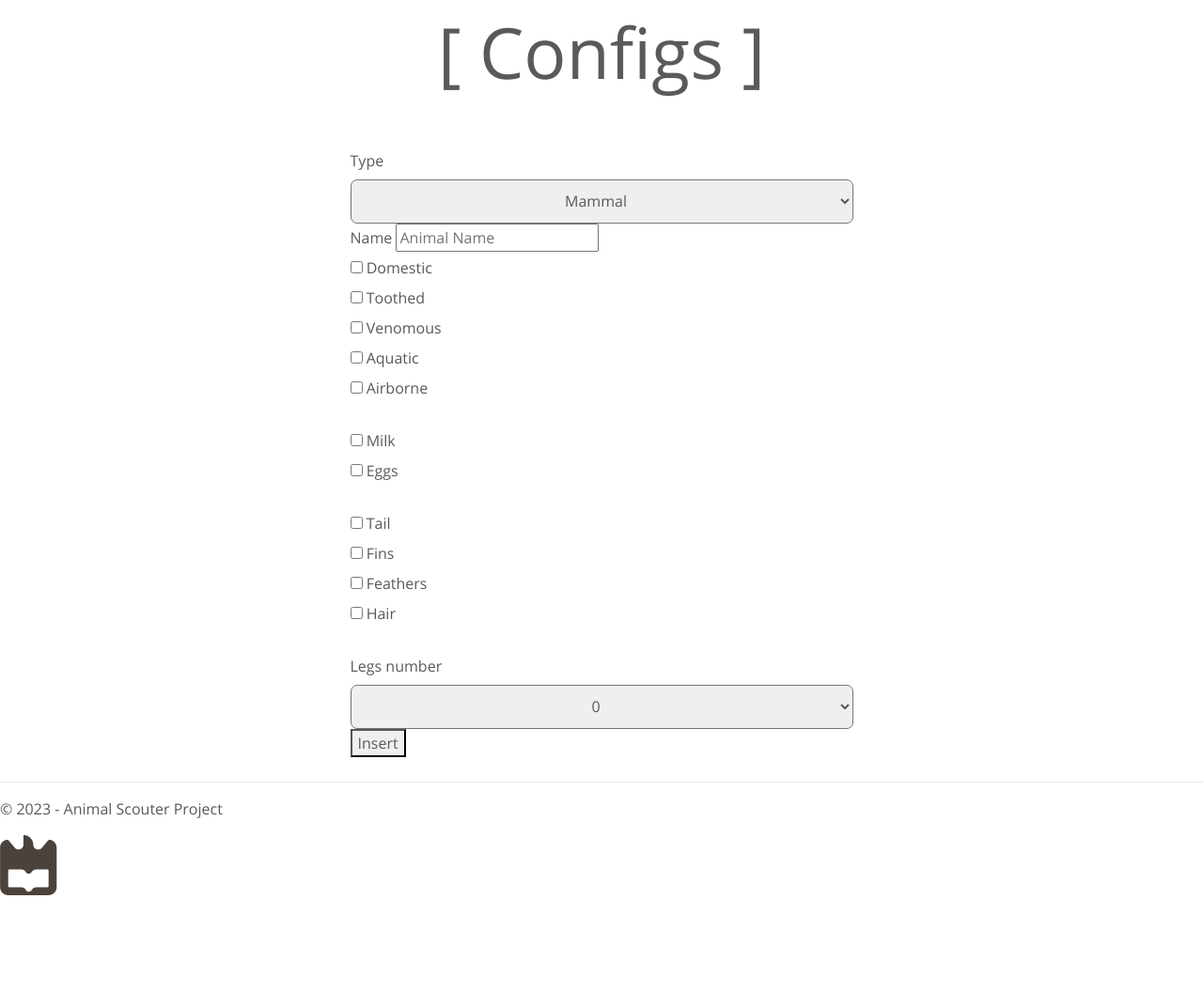
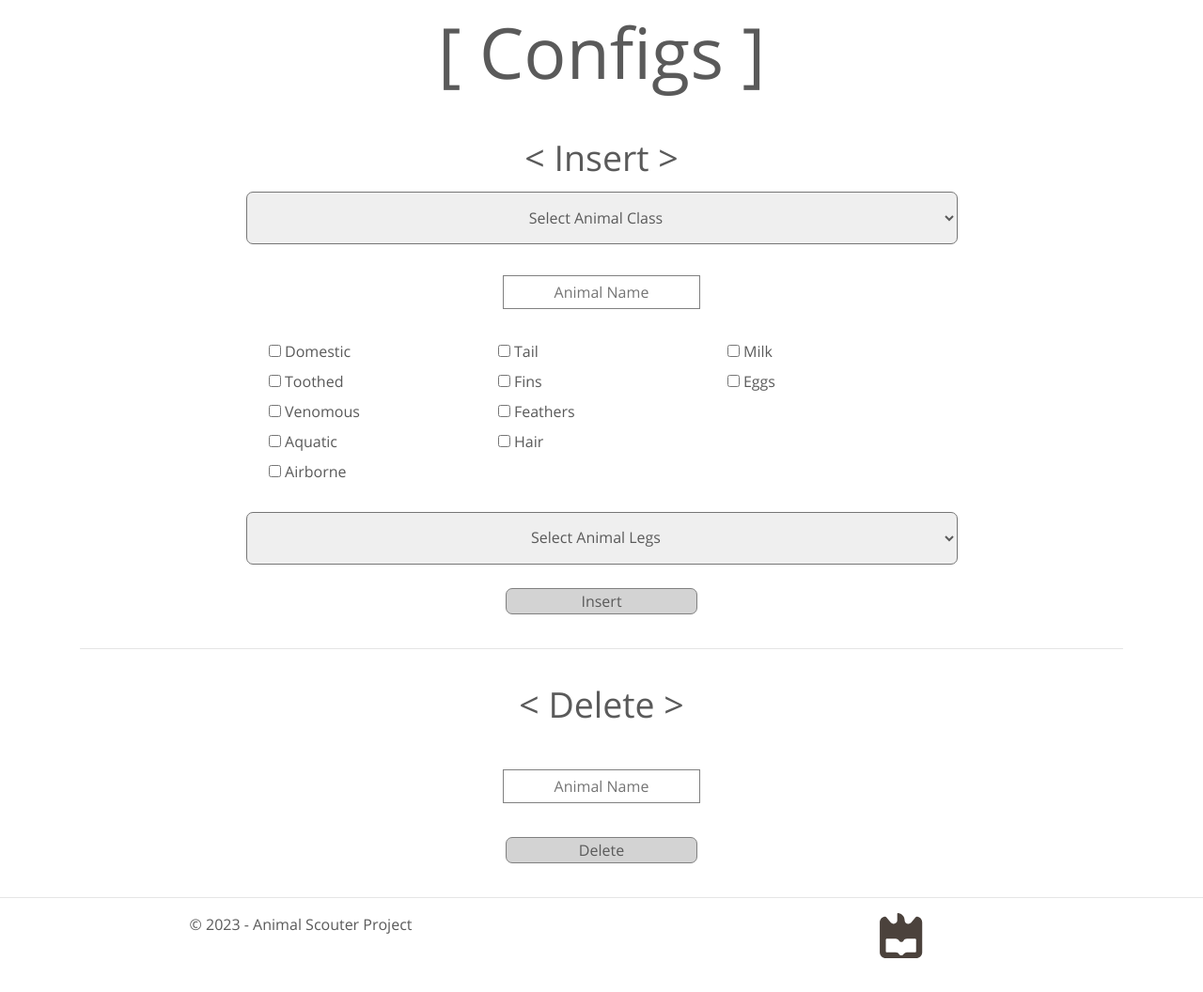
Before and after one commit to xL1fer/WS_2022_2023, a Django app: page /configs in a window 1280 px wide. Shown: the part 56-1112 px from the top of the page at 94% size. Before the commit the page ends 1009 px from the top, so only its background shows below. Run offline with Django 4.2, Linux system fonts and the light colour scheme; some libraries are stand-ins or nearby versions.

Commit message:
configs page work; small overall adjusts

```diff
--- a/papers/queries/SELECT/1.txt
+++ b/papers/queries/SELECT/1.txt
@@ -4,7 +4,7 @@ prefix pred: <http://zoo.org/pred/>
 #All animals from a specific class
 select ?name
 where {
-    ?class_s pred:name "Reptil" .
+    ?class_s pred:name "Reptile" .
     ?animal_s pred:class ?class_s .
     ?animal_s pred:name ?name .
 }
--- a/wsproject/animalscouter/forms.py
+++ b/wsproject/animalscouter/forms.py
@@ -1,11 +1,15 @@
 from django import forms
 from django.forms import widgets
+
+"""
+    queries.html forms
+"""
 
 class_list = [
     (-1, 'Select Animal Class'),
     (1, 'Mammal'),
     (2, 'Bird'),
-    (3, 'Reptil'),
+    (3, 'Reptile'),
     (4, 'Fish'),
     (5, 'Amphibian'),
     (6, 'Insect'),
@@ -85,6 +89,10 @@ class AnimalLegsForm(forms.Form):
     # submit form on select item change
     animal_legs.widget.attrs.update(onChange="form.submit();")
 
+"""
+    ask.html forms
+"""
+
 question_list = [
     (-1, 'Select Animal Question'),
     ('has_tail', 'Has tail'),
@@ -105,17 +113,14 @@ class AnimalAskForm(forms.Form):
     # submit form on select item change
     animal_question.widget.attrs.update(onChange="form.submit();")
 
+    animal_name = forms.CharField(widget=forms.TextInput(attrs={'placeholder':'Animal Name'}))
+
+"""
+    configs.html forms
+"""
+
 class InsertAnimalForm(forms.Form):
-    CLASS_ANIMAL = (
-        (1, 'Mammal'),
-        (2, 'Bird'),
-        (3, 'Reptil'),
-        (4, 'Fish'),
-        (5, 'Amphibian'),
-        (6, 'Insect'),
-        (7, 'Invertebrate')
-    )
-    animal_class = forms.ChoiceField(choices=CLASS_ANIMAL, widget=forms.Select)
+    animal_class = forms.ChoiceField(choices=class_list, widget=CustomSelect)
 
     animal_domestic = forms.BooleanField(required=False)
     animal_toothed = forms.BooleanField(required=False)
@@ -131,13 +136,10 @@ class InsertAnimalForm(forms.Form):
     animal_milk = forms.BooleanField(required=False)
     animal_eggs = forms.BooleanField(required=False)
 
-    LEGS_NUM = (
-        (0, '0'),
-        (2, '2'),
-        (4, '4'),
-        (6, '6'),
-        (8, '8')
-    )
-    animal_legs = forms.ChoiceField(choices=LEGS_NUM, widget=forms.Select)
+    animal_legs = forms.ChoiceField(choices=legs_list, widget=CustomSelect)
 
-    animal_name = forms.CharField(widget=forms.TextInput(attrs={'placeholder':'Animal Name'}))
+    insert_animal_name = forms.CharField(widget=forms.TextInput(attrs={'placeholder':'Animal Name'}))
+
+
+class DeleteAnimalForm(forms.Form):
+    delete_animal_name = forms.CharField(widget=forms.TextInput(attrs={'placeholder':'Animal Name'}))
--- a/wsproject/animalscouter/static/css/globalstyle.css
+++ b/wsproject/animalscouter/static/css/globalstyle.css
@@ -70,9 +70,14 @@ h1, h2, h3, h4, h5, h6 {
     margin-bottom: 5%;
 }
 
+.s-title {
+    font-size: 2.344rem;
+    text-align: center;
+}
+
 .center {
     margin: auto;
-    width: 50%;
+    width: 70%;
     /*border: 1px solid green;*/
     padding: 10px;
 }
@@ -81,7 +86,7 @@ select {
     padding: 2% 0;
     width: 100%;
     border-radius: 7px;
-    text-align-last:center;
+    text-align: center;
 }
 
 select:hover {
@@ -122,7 +127,7 @@ select:hover {
     padding: 2% 0;
     width: 46%;
     border-radius: 7px;
-    text-align-last:center;
+    text-align: center;
     border: 1px solid gray;
     display: inline;
 }
@@ -135,17 +140,31 @@ select:hover {
     font-size: 3rem;
     background-color: rgb(214, 83, 83);
     color: white;
-
+}
 
 /************************************************/
 /*             Config Page Styling              */
 /************************************************/
 
 button {
-    color: black;
     background-color: lightgrey;
+    border-radius: 7px;
+    border: 1px solid gray;
+    width: 40%;
 }
+
 button:hover{
     cursor: pointer;
-    background-color: grey;
+    background-color: rgb(180, 180, 180);
 }
+
+.column-3 {
+    float: left;
+    width: 31%;
+}
+
+input {
+    padding: 1% 0;
+    border: 1px solid gray;
+    text-align: center;
+}
--- a/wsproject/animalscouter/templates/configs.html
+++ b/wsproject/animalscouter/templates/configs.html
@@ -4,15 +4,18 @@
 
 <h1 class="m-title">[ Configs ]</h1>
 
-
+<h2 class="s-title">< Insert ></h2>
 
 <form enctype="multipart/form-data" method="post" class="center">
     {% csrf_token %}
-    <label for="animal_class">Type</label>
     {{insert_animal_form.animal_class}}
-    <label for="animal_name">Name</label>
-    {{insert_animal_form.animal_name}}
-    <br>
+
+    <div class="center" style="margin-top: 3%; text-align: center;">
+        {{insert_animal_form.insert_animal_name}}
+    </div>
+
+    <div class="row" style="margin-top: 3%;">
+        <span class="column-3" style="margin-left:5%;">
             {{insert_animal_form.animal_domestic}}
             <label for="domestic">Domestic</label>
             <br>
@@ -27,15 +30,8 @@
             <br>
             {{insert_animal_form.animal_airborne}}
             <label for="html">Airborne</label>
-    <br>
-    <br>
-    {{insert_animal_form.animal_milk}}
-    <label for="html">Milk</label>
-    <br>
-    {{insert_animal_form.animal_eggs}}
-    <label for="html">Eggs</label>
-    <br>
-    <br>
+        </span>
+        <span class="column-3">
             {{insert_animal_form.animal_tail}}
             <label for="html">Tail</label>
             <br>
@@ -48,15 +44,41 @@
             {{insert_animal_form.animal_hair}}
             <label for="html">Hair</label>
             <br>
+        </span>
+        <span class="column-3">
+            {{insert_animal_form.animal_milk}}
+            <label for="html">Milk</label>
             <br>
-    <label for="html">Legs number</label>
+            {{insert_animal_form.animal_eggs}}
+            <label for="html">Eggs</label>
+            <br>
+        </span>
+    </div>
+
+    <div style="margin-top: 3%;">
         {{insert_animal_form.animal_legs}}
-    <br>
-    <button class="insert" id="insert_form">
-        <a onclick="document.getElementById('insert_form').submit();">Insert</a>
-    </button>
+    </div>
+
+    <div class="center" style="text-align: center;">
+        <button type="submit" id="insert_form" style="margin-top: 3%;">Insert</button>
+    </div>
 </form>
 
+<hr/>
+<br/>
 
+<h2 class="s-title">< Delete ></h2>
+
+<form enctype="multipart/form-data" method="post" class="center">
+    {% csrf_token %}
+
+    <div class="center" style="margin-top: 3%; text-align: center;">
+        {{delete_animal_form.delete_animal_name}}
+    </div>
+
+    <div class="center" style="text-align: center;">
+        <button type="submit" id="insert_form" style="margin-top: 3%;">Delete</button>
+    </div>
+</form>
 
 {% endblock %}
--- a/wsproject/animalscouter/templates/index.html
+++ b/wsproject/animalscouter/templates/index.html
@@ -14,7 +14,7 @@
     <div class="col-md-4">
         <h2>Configs</h2>
         <p>
-            Provides users with the ability to manage and update the database.Allows users to add or remove data to and from the
+            Provides users with the ability to manage and update the database. Allows users to add or remove data to and from the
             database. Users can enter new information into the database, such as new animals or new categories and also
             delete data deemed outdated or inaccurate.
         </p>
--- a/wsproject/animalscouter/templates/layout.html
+++ b/wsproject/animalscouter/templates/layout.html
@@ -56,12 +56,12 @@
 
         <footer>
             <hr />
-            <div>
-                <span width = "50vw">
+            <div style="margin-bottom: 5rem;">
+                <span class="column">
                     <p>&copy; <!-- {{ year }} --> 2023 - Animal Scouter Project</p>
                 </span>
-                <span width = "50vw">
-                    <img src = "{% static 'resources\ua_logo.svg' %}" alt="UA" style="width: 50%;height: auto; max-width: 5vw"/>
+                <span class="column">
+                    <img src = "{% static 'resources\ua_logo.svg' %}" alt="UA" style="width:3rem"/>
                 </span>
             </div>
         </footer>
--- a/wsproject/animalscouter/templates/queries.html
+++ b/wsproject/animalscouter/templates/queries.html
@@ -44,7 +44,7 @@
             {% csrf_token %}
             <div class="a-item">
                 <input type="hidden" name="animal_item" value={{a.0}} />
-                <a onclick="document.getElementById('animal_{{a.0}}').submit();">{{ a.1 }}</a>
+                <a onclick="document.getElementById('animal_{{a.0}}').submit();">{{a.1}}</a>
             </div>
         </form>
         {% endfor %}
@@ -57,7 +57,7 @@
 
         {% for d in session.animal_description %}
         <div>
-            {{ d.0 }} <span style="font-weight: bold;">{{ d.1 }}</span>
+            {{d.0}} <span style="font-weight: bold;">{{d.1}}</span>
         </div>
         {% endfor %}
 
--- a/wsproject/animalscouter/views.py
+++ b/wsproject/animalscouter/views.py
@@ -2,7 +2,7 @@ from django.shortcuts import render
 from django.http import HttpRequest, HttpResponse
 from datetime import datetime
 
-from .forms import AnimalClassForm, AnimalNurturingForm, AnimalLegsForm, AnimalAskForm, InsertAnimalForm    # import forms
+from .forms import AnimalClassForm, AnimalNurturingForm, AnimalLegsForm, AnimalAskForm, InsertAnimalForm, DeleteAnimalForm    # import forms
 
 """
     GraphDB related imports and initializations
@@ -30,10 +30,12 @@ def configs(request):
     """Renders the configs page."""
     assert isinstance(request, HttpRequest)
 
-    insert_animal_form = InsertAnimalForm(request.POST)
+    insert_animal_form = InsertAnimalForm()
+    delete_animal_form = DeleteAnimalForm()
     print(request.POST)
 
-    if 'animal_name' in request.POST and 'animal_class' in request.POST:
+    # insert animal
+    if 'insert_animal_name' in request.POST:
         update = """
                 base <http://zoo.org/>
                 prefix id: <http://zoo.org/animal/id/>
@@ -45,7 +47,7 @@ def configs(request):
                     id:_name_id pred:class class:_class_id.
                 """
 
-        name_id = request.POST['animal_name']
+        name_id = request.POST['insert_animal_name']
         name_id = name_id.replace(" ", "_").lower()
 
         if 'animal_domestic' in request.POST:
@@ -76,16 +78,31 @@ def configs(request):
         update += "}"
 
         update = update.replace("_name_id", name_id)
-        update = update.replace("_animal_name", request.POST['animal_name'].title())
+        update = update.replace("_animal_name", request.POST['insert_animal_name'].title())
         update = update.replace("_class_id", request.POST['animal_class'])
 
-        print(update)
+        #print(update)
 
         payload_query = {"update": update}
         res = accessor.sparql_update(body=payload_query, repo_name=repo_name)
 
+    # delete animal
+    if 'delete_animal_name' in request.POST:
+        update = """
+                base <http://zoo.org/>
+                prefix pred: <http://zoo.org/pred/>
+                delete { ?s ?p ?o }
+                where {
+                    ?s pred:name "_animal_name".
+                    ?s ?p ?o.
+                }
+                """
+        update = update.replace("_animal_name", request.POST['delete_animal_name'].title())
 
-    return render(request, 'configs.html', { 'session': request.session, 'insert_animal_form': insert_animal_form })
+        payload_query = {"update": update}
+        res = accessor.sparql_update(body=payload_query, repo_name=repo_name)
+
+    return render(request, 'configs.html', { 'session': request.session, 'insert_animal_form': insert_animal_form, 'delete_animal_form': delete_animal_form })
 
 def queries(request):
     """Renders the queries page."""
@@ -95,7 +112,7 @@ def queries(request):
     animal_nurturing_form = AnimalNurturingForm(request.POST)
     animal_legs_form = AnimalLegsForm(request.POST)
 
-    print(request.POST)
+    #print(request.POST)
 
     # user selected an animal class
     if 'animal_class' in request.POST:
@@ -309,7 +326,7 @@ def ask(request):
 
     animal_ask_form = AnimalAskForm(request.POST)
 
-    print(request.POST)
+    #print(request.POST)
 
     if 'animal_question' in request.POST:
         query = """
```
Lines whose indentation alone changed are shown as unchanged.
